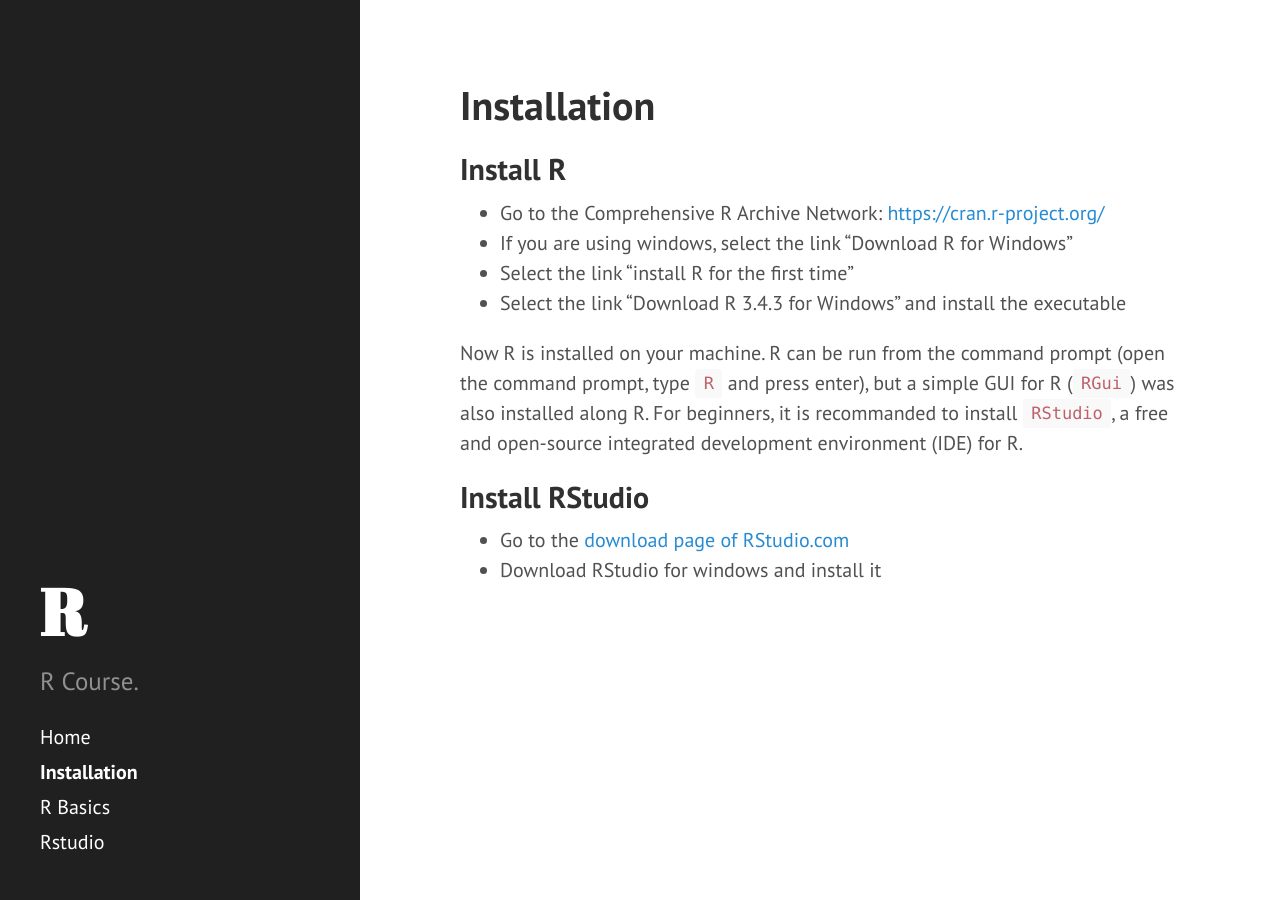
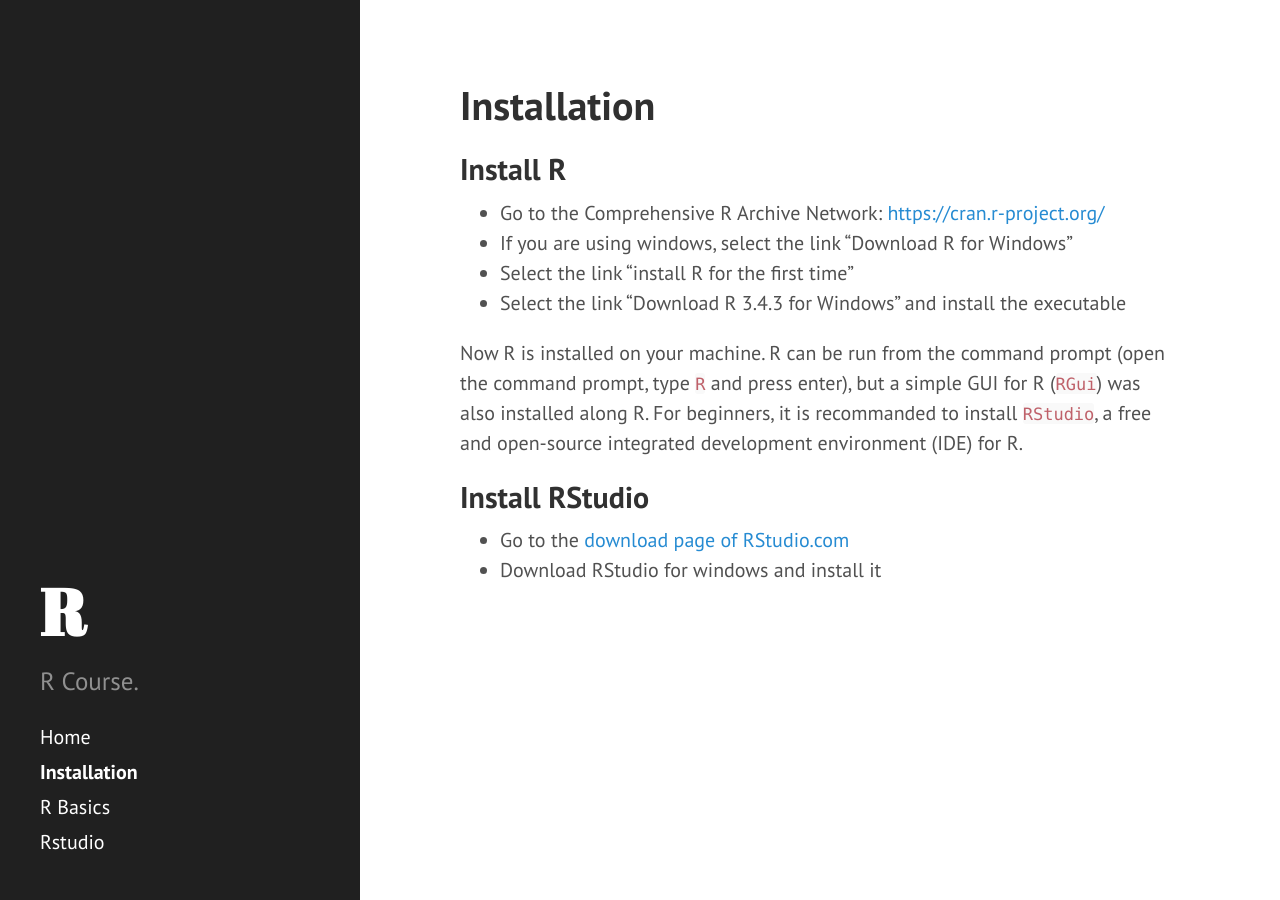
Before and after one commit to emanuelhuber/Rcourse, a Jekyll site: the page built from 01_gettingstarted.md, in a window 1280 px wide. Built offline with Jekyll 4.4.1, drawn with Linux system fonts in a browser that asks for light colours; Markdown is read by kramdown in place of the engine named in the settings.

```diff
--- a/public/css/poole.css
+++ b/public/css/poole.css
@@ -153,7 +153,7 @@
   font-family: Menlo, Monaco, "Courier New", monospace;
 }
 code {
-  padding: .25em .5em;
+  padding: .05em 0em;
   font-size: 85%;
   color: #bf616a;
   background-color: #f9f9f9;
```
